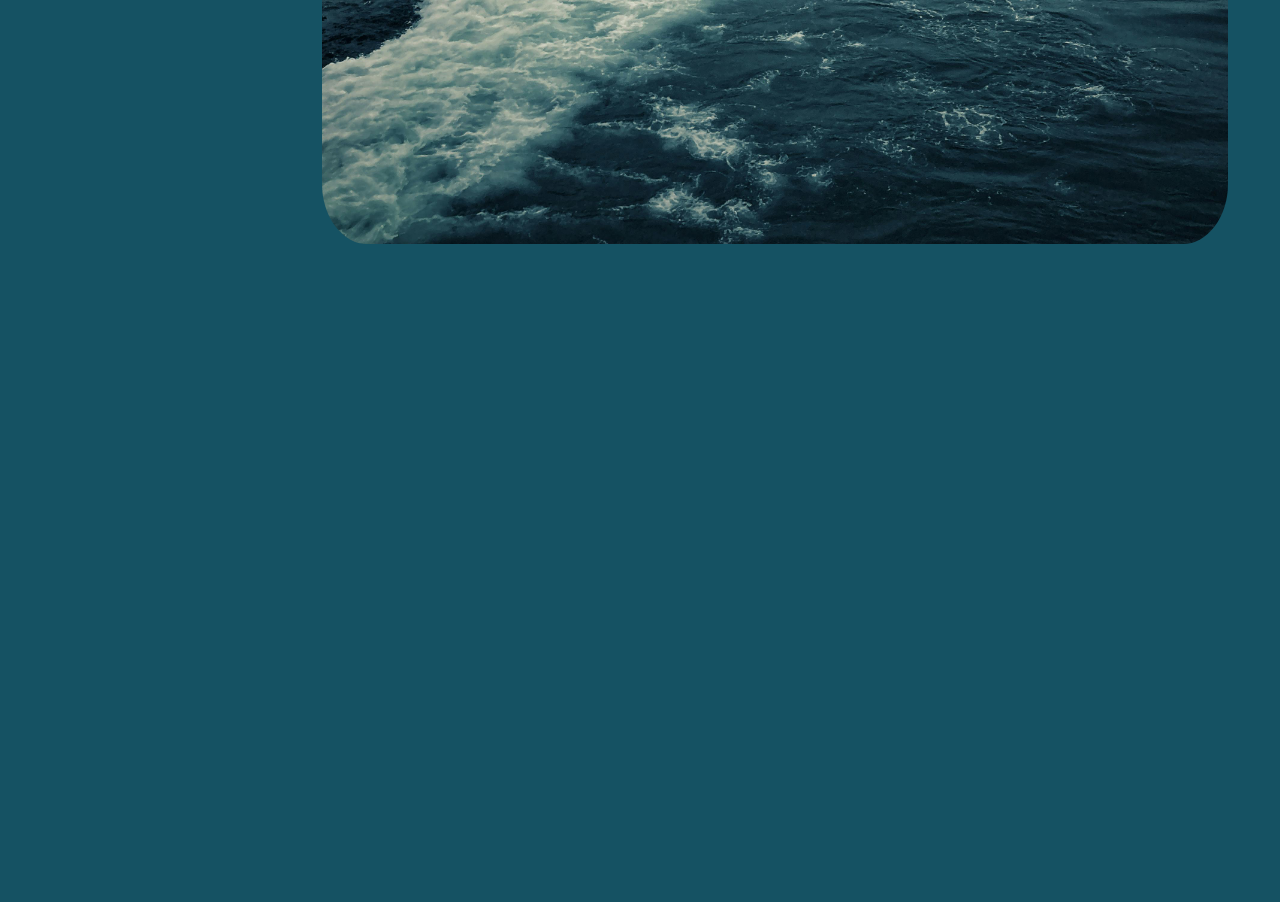
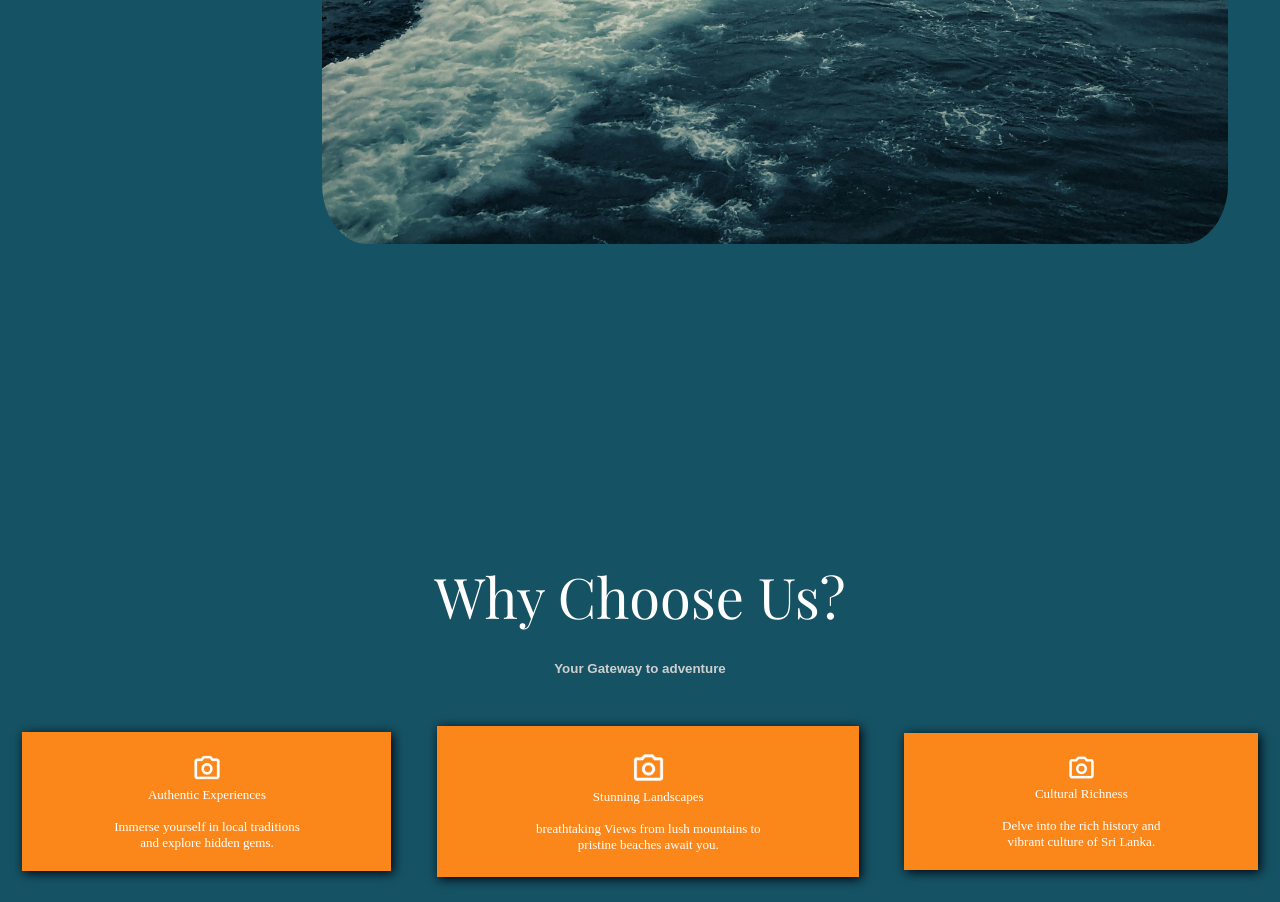
Before and after one commit to SahanChamara/Sri-Lanka-Travels-web-Site, a plain HTML site: page index.html in a window 1280 px wide. Shown: the part 2490-3392 px from the top of the page. Before the commit the page ends 2790 px from the top, so only its background shows below. Drawn offline with nearby package versions, Linux system fonts and the light colour scheme; a web font is replaced by a local one.

Commit message:
third commit

```diff
--- a/index.html
+++ b/index.html
@@ -36,7 +36,7 @@
             <table class="table1">
                 <tr>
                     <td colspan="3">
-                        <p class="tabletopic1">Gallery of Wonders</p>
+                        <p class="table1topic">Gallery of Wonders</p>
                     </td>
                 </tr>
                 <tr>
@@ -51,6 +51,39 @@
                 </tr>
             </table>
         </div>
+        <div>
+            <table class="table2">
+                <tr>
+                    <td colspan="3">
+                        <p class="table2topic">Why Choose Us?</p>
+                    </td>
+                </tr>
+                <tr>
+                    <td colspan="3">
+                        <p class="table2subtopic">Your Gateway to adventure</p>
+                    </td>
+                </tr>
+                <tr>
+                    <td>
+                        <p class="cards"><img class="cameraicon" src="Images/camera.png" alt="Camera">
+                            <br> Authentic Experiences <br> <br> Immerse yourself in local traditions and explore hidden
+                            gems.
+                        </p>
+                    </td>
+                    <td>
+                        <p class="cards"><img class="cameraicon" src="Images/camera.png" alt="Camera">
+                            <br> Stunning Landscapes <br> <br> breathtaking Views from lush mountains to pristine beaches await you.
+                        </p>
+                    </td>
+                    <td>
+                        <p class="cards"><img class="cameraicon" src="Images/camera.png" alt="Camera">
+                            <br> Cultural Richness <br> <br> Delve into the rich history and vibrant culture of Sri Lanka.
+                        </p>
+                    </td>
+                </tr>
+            </table>
+
+        </div>
     </main>
 
 
--- a/styles/style.css
+++ b/styles/style.css
@@ -1,4 +1,5 @@
 @import url('https://fonts.googleapis.com/css2?family=Inter:ital,opsz,wght@0,14..32,100..900;1,14..32,100..900&display=swap');
+@import url('https://fonts.googleapis.com/css2?family=Playfair+Display:ital,wght@0,400..900;1,400..900&display=swap');
 
 
 
@@ -87,9 +88,8 @@ body{
 
 .table1{
     width: 100%;
-    /* padding: 2%; */
 }
-.tabletopic1{
+.table1topic{
     font-size: 350%;
     text-align: center;
     color: white;
@@ -104,3 +104,50 @@ body{
 .slbeautyimage:hover{
     transform: scale(1.1);
 }
+
+.table2{
+    width: 100%;
+    margin-top: 20%;
+}
+
+.table2topic{
+    font-size: 350%;
+    text-align: center;
+    color: white;
+    font-weight: 1000%;
+    font-family: 'Playfair Display','Sans Serif';
+}
+
+.table2subtopic{
+    margin: 2%;
+    color: hsl(0, 0%, 81%);
+    text-align: center;
+    font-family: Arial, Helvetica, sans-serif;
+    font-weight: 600;
+    font-size: smaller;
+}
+
+.cards{
+    background-color: #fb871a;
+    box-shadow: 2px 2px 10px #00000f;
+    margin: 5%;
+    padding-left: 20%;
+    padding-right: 20%;
+    padding-top: 5%;
+    padding-bottom: 5%;
+    color: white;
+    font-size: small;
+    text-align: center;
+    transition: 0.8s;
+}
+.cards:hover{
+    transform: scale(1.1);
+    -webkit-animation: ease-in-out;
+}
+
+.cameraicon{
+    position: relative;
+    align-items: center;
+    width: 15%;
+
+}
```
Also changed, not shown: Images/camera.png (added).
